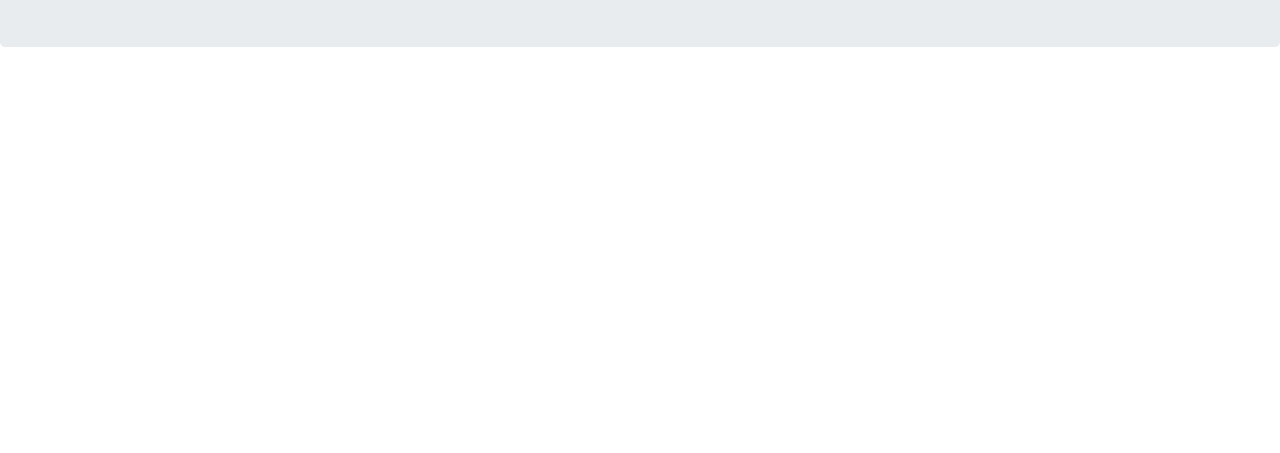
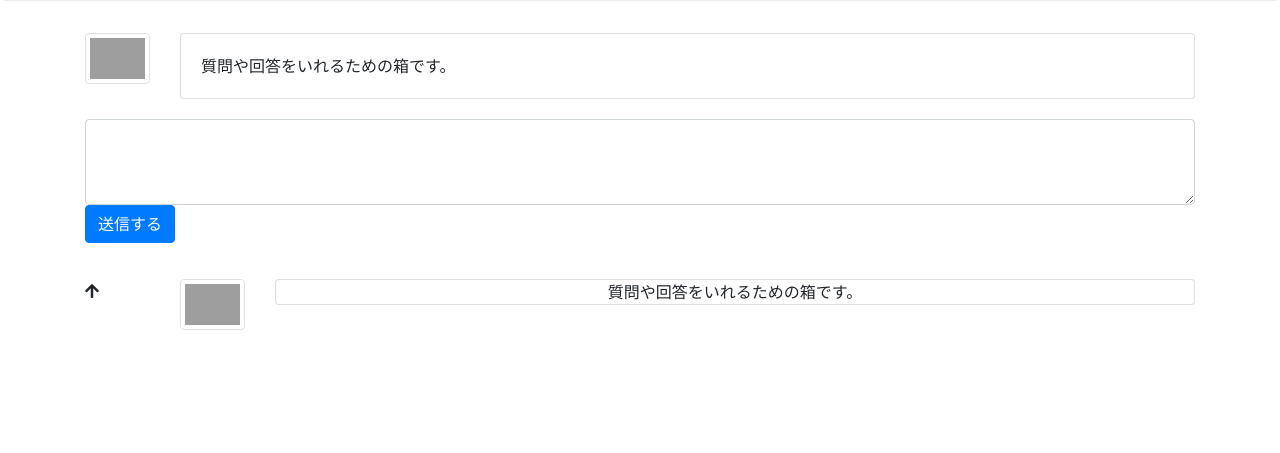
Before and after one commit to yasuyuki0321/study_flask, a Flask app: page / in a window 1280 px wide. Shown: the part 347-800 px from the top of the page. Run offline with Flask 2, Linux system fonts and the light colour scheme; parts of the project's set-up code (start-up, migrations or seed data) failed here and were passed over; grey boxes are pictures that could not be loaded.

Commit message:
feat: 質問アプリのHTML作成

```diff
--- a/app.py
+++ b/app.py
@@ -6,7 +6,7 @@ app = Flask(__name__)
 
 @app.route("/", methods=["GET"])
 def index():
-    return render_template("index.html", brand_name="ABC株式会社")
+    return render_template("index.html", brand_name="アンサ")
 
 
 @app.route("/login", methods=["GET"])
--- a/templates/index.html
+++ b/templates/index.html
@@ -1,6 +1,6 @@
 {% extends "theme.html" %}
 
-{% block title %}Hello Workd{% endblock %}
+{% block title %}Top Page{% endblock %}
 
 {% block head %}
 {{ super() }}
@@ -9,11 +9,56 @@
 
 {% block content %}
 <div class="jumbotron">
-  <div class="container">
-    <h1>Hello World</h1>
-    <p>Hoge Fuga foo</p>
-    <img src="https://abc-c.co.jp/wp-content/themes/abc/images/logo_abc.svg" class="img-thuumbnail" width="200"
-      height="100" alt="sample image" />
+  <div class="row">
+    <!-- プロフィール -->
+    <div class="col-12 col-sm-8 col-md-8 col-lg-8">
+      <h1>Theme example</h1>
+      <p>This is a template showcasing the optional theme stylesheet included in Bootstrap. Use it as as starting point
+        to create something more unique by building on or modifyiing it.</p>
+    </div>
+    <!-- プロフィール写真 -->
+    <div class="col-12 col-sm-4 col-md-4 col-lg-4">
+      <img src="https://www.jbs.co.jp/-/media/Images/jbs/solution/maker448/aws.png" class="img-thuumbnail" width="200"
+        alt="test image" />
+    </div>
+  </div>
+</div>
+<div class="container">
+  <div class="row">
+    <div class="col-2 col-sm-1 col-md-1 col-lg-1">
+      <img class="img-thumbnail"
+        src="https://4.bp.blogspot.com/-xN3OofpDu2A/XAnvN3Vpj-I/AAAAAAABQmA/guSSixGZ6cYFey2lgEUnc5q3mEUj6quOACLcBGAs/s800/business_man1_1_smile.png" />
+    </div>
+    <div class="col-10 col-sm-11 col-md-11 col-lg-11">
+      <div class="card center">
+        <div class="card-body">
+          <p class="card-text">質問や回答をいれるための箱です。</p>
+        </div>
+      </div>
+    </div>
+  </div>
+  <div class="row" style="margin-top: 20px">
+    <div class="col-12" <form action="/answer" method="POST">
+      <div class="form-group">
+        <textarea class="form-control" id="textarea" rows="3"></textarea>
+        <button class="btn btn-primary" type="submit">送信する</button>
+        </form>
+      </div>
+    </div>
+  </div>
+  <div class="row" style="margin-top: 20px">
+    <div class="col-1 col-sm-1 col-md-1 col-lg-1">
+      <i class="fas fa-arrow-up"></i>
+    </div>
+    <div class="col-2 col-sm-1 col-md-1 col-lg-1">
+      <img class="img-thumbnail"
+        src="https://4.bp.blogspot.com/-xN3OofpDu2A/XAnvN3Vpj-I/AAAAAAABQmA/guSSixGZ6cYFey2lgEUnc5q3mEUj6quOACLcBGAs/s800/business_man1_1_smile.png" />
+    </div>
+    <div class="col-9 col-sm-10 col-md-10 col-lg-10">
+      <div class="card text-center">
+        <p class="card-text">質問や回答をいれるための箱です。</p>
+      </div>
+    </div>
   </div>
 </div>
 {% endblock %}
--- a/templates/theme.html
+++ b/templates/theme.html
@@ -10,6 +10,8 @@
   <link rel="stylesheet" href="https://cdn.jsdelivr.net/npm/bootstrap@4.6.1/dist/css/bootstrap.min.css"
     integrity="sha384-zCbKRCUGaJDkqS1kPbPd7TveP5iyJE0EjAuZQTgFLD2ylzuqKfdKlfG/eSrtxUkn" crossorigin="anonymous">
   <link rel="stylesheet" href="static/styles.css">
+  <link rel="stylesheet" href="https://use.fontawesome.com/releases/v5.15.4/css/all.css"
+    integrity="sha384-DyZ88mC6Up2uqS4h/KRgHuoeGwBcD4Ng9SiP4dIRy0EXTlnuz47vAwmeGwVChigm" crossorigin="anonymous">
   <title>{% block title %}{% endblock %}</title>
   {% endblock %}
 </head>
@@ -23,7 +25,6 @@
       <span class="navbar-toggler-icon"></span>
     </button>
 
-    <!-- ↓のcollapse navbar-collapseで指定部分が折りたたまれる -->
     <div class="collapse navbar-collapse" id="navbarText">
       <ul class="navbar-nav mr-auto">
         <li class="nav-item active">
```
